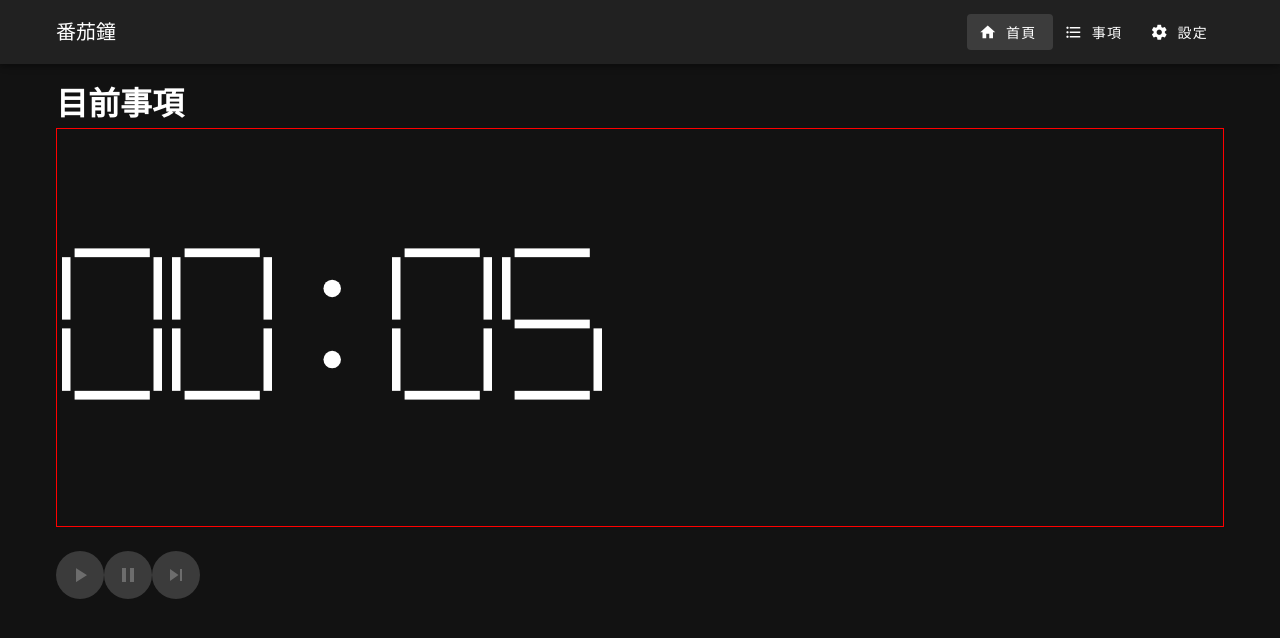
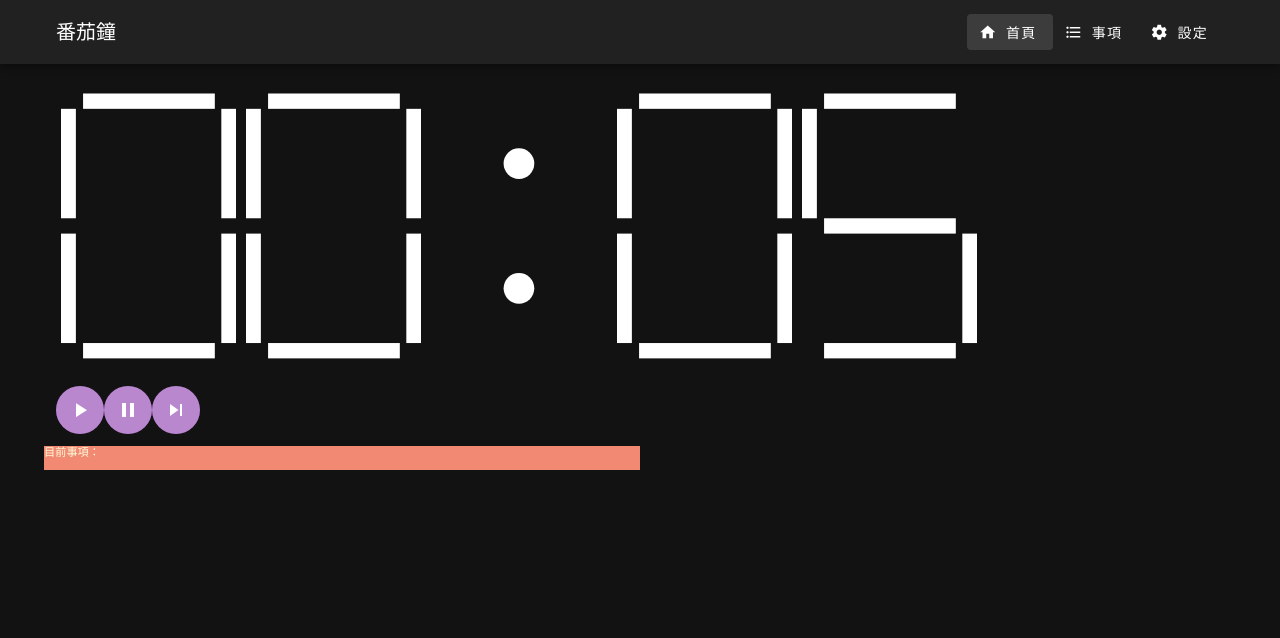
Before and after one commit to BobKuo/20250612, a Vue app: page / in a window 1280 px wide. Shown: the top 638 px of the page. Built offline with nearby package versions, Linux system fonts and the light colour scheme; a small style sheet from the web is missing.

Commit message:
RWD與亮暗模式

```diff
--- a/src/App.vue
+++ b/src/App.vue
@@ -2,7 +2,7 @@
   <v-app>
     <v-app-bar>
       <v-container class="d-flex align-center">
-        <v-app-bar-title>番茄鐘</v-app-bar-title>
+        <v-app-bar-title style="cursor: pointer" @click="toggleTheme">番茄鐘</v-app-bar-title>
         <v-btn prepend-icon="mdi-home" to="/">首頁</v-btn>
         <v-btn prepend-icon="mdi-format-list-bulleted" to="/list">事項</v-btn>
         <v-btn prepend-icon="mdi-cog" to="/settings">設定</v-btn>
@@ -51,6 +51,11 @@
 </template>
 
 <script setup>
+import { useTheme } from 'vuetify'
+const theme = useTheme()
+const toggleTheme = () => {
+  theme.global.name.value = theme.global.current.value.dark ? 'light' : 'dark'
+}
 // import CardA from '@/components/CardA.vue'
 // import CardB from '@/components/CardB.vue'
 // import SlotExample from '@/components/SlotExample.vue'
--- a/src/components/DigitNumber.vue
+++ b/src/components/DigitNumber.vue
@@ -77,7 +77,6 @@ defineProps(['data', 'color'])
 <style scoped lang="sass">
 svg
   margin: 5px
-  width: 100px
 rect, circle
   fill: transparent
   &.active
--- a/src/stores/settings.js
+++ b/src/stores/settings.js
@@ -4,46 +4,64 @@ import { computed, ref } from 'vue'
 export const useSettingsStore = defineStore(
   'settings',
   () => {
-    const alarms = [
-      { id: 1, name: '鬧鐘1', file: new URL('@/assets/alarm.mp3', import.meta.url).href },
+    const alarm_musics = [
+      {
+        id: 1,
+        name: '鬧鐘1',
+        file: new URL('@/assets/alarm.mp3', import.meta.url).href,
+        showCtrl: false,
+      },
       {
         id: 2,
         name: '鬧鐘2',
         file: new URL('@/assets/alarm-clock-short-6402.mp3', import.meta.url).href,
-      },
-      { id: 3, name: '歡呼聲', file: new URL('@/assets/yay.mp3', import.meta.url).href },
-      {
-        id: 4,
-        name: '咖啡店氛圍',
-        file: new URL('@/assets/coffee-shop-338785.mp3', import.meta.url).href,
+        showCtrl: false,
       },
       {
-        id: 5,
-        name: '吉他1',
-        file: new URL('@/assets/my-life-main-6670.mp3', import.meta.url).href,
-      },
-      {
-        id: 6,
-        name: '吉他2',
-        file: new URL('@/assets/simple-happy-life-353819.mp3', import.meta.url).href,
+        id: 3,
+        name: '歡呼聲',
+        file: new URL('@/assets/yay.mp3', import.meta.url).href,
+        showCtrl: false,
       },
     ]
 
-    const alarm_selected = ref(2)
-    const break_selected = ref(4)
+    const break_musics = [
+      {
+        id: 1,
+        name: '咖啡店氛圍',
+        file: new URL('@/assets/coffee-shop-338785.mp3', import.meta.url).href,
+        showCtrl: false,
+      },
+      {
+        id: 2,
+        name: '吉他1',
+        file: new URL('@/assets/my-life-main-6670.mp3', import.meta.url).href,
+        showCtrl: false,
+      },
+      {
+        id: 3,
+        name: '吉他2',
+        file: new URL('@/assets/simple-happy-life-353819.mp3', import.meta.url).href,
+        showCtrl: false,
+      },
+    ]
+
+    const alarm_selected = ref(1)
+    const break_selected = ref(1)
 
     const selectedAlarm = computed(() => {
-      const i = alarms.findIndex(alarm => alarm.id === alarm_selected.value)
-      return alarms[i]
+      const i = alarm_musics.findIndex(music => music.id === alarm_selected.value)
+      return alarm_musics[i]
     })
 
     const selectedBreak = computed(() => {
-      const i = alarms.findIndex(alarm => alarm.id === break_selected.value)
-      return alarms[i]
+      const i = break_musics.findIndex(music => music.id === break_selected.value)
+      return break_musics[i]
     })
 
     return {
-      alarms,
+      alarm_musics,
+      break_musics,
       alarm_selected,
       break_selected,
       selectedAlarm,
--- a/src/views/HomeView.vue
+++ b/src/views/HomeView.vue
@@ -2,14 +2,13 @@
   <v-container>
     <v-row>
       <v-col cols="12">
-        <h1>目前事項</h1>
-        <span v-for="(item, i) in list.items" :key="i">{{ item.text }} => </span>
-        <h2>{{ list.currentItem }}</h2>
-        <!-- <h2>{{ list.timeleft }}</h2> -->
-        <!-- <h2>{{ timeLeftText }}</h2> -->
-        <div style="border: 1px solid red">
-          <DigitNumber v-for="(data, i) in timeLeftText" :key="i" color="white" :data="data" />
-        </div>
+        <DigitNumber
+          v-for="(data, i) in timeLeftText"
+          :key="i"
+          :color="digitColor"
+          :data="data"
+          style="width: 15%; height: 100%"
+        />
       </v-col>
       <v-col cols="12">
         <!--
@@ -18,6 +17,7 @@
           2. 目前沒有事項或沒有未完成事項
         -->
         <v-btn
+          class="bg-purple-darken-2"
           :disabled="
             status === STATUS.COUNTING || (list.currentItem.length === 0 && list.items.length === 0)
           "
@@ -25,9 +25,39 @@
           @click="startTimer"
         />
         <!-- 只有倒數中才能按暫停 -->
-        <v-btn :disabled="status !== STATUS.COUNTING" icon="mdi-pause" @click="pause" />
+        <v-btn
+          class="bg-purple-darken-2"
+          :disabled="status !== STATUS.COUNTING"
+          icon="mdi-pause"
+          @click="pause"
+        />
         <!-- 目前有事項才能跳過 -->
-        <v-btn :disabled="list.currentItem.length === 0" icon="mdi-skip-next" @click="finish" />
+        <v-btn
+          class="bg-purple-darken-2"
+          :disabled="list.currentItem.length === 0"
+          icon="mdi-skip-next"
+          @click="finish"
+        />
+      </v-col>
+      <v-col cols="12">
+        <v-row id="item-list" class="">
+          <v-col id="current-color" cols="6">
+            <div id="current-title">目前事項：</div>
+            <div>{{ list.currentItem }}</div>
+            <div v-if="list.items.length > 0" id="current-left">
+              尚餘項目：{{ list.items.length }}
+            </div>
+          </v-col>
+          <v-col
+            v-for="(item, i) in list.items"
+            :key="i"
+            class="item-color"
+            cols="3"
+            style="white-space: nowrap; overflow: hidden; text-overflow: ellipsis"
+          >
+            {{ item.text }}
+          </v-col>
+        </v-row>
       </v-col>
     </v-row>
   </v-container>
@@ -36,6 +66,7 @@
 <script setup>
 import { useWebNotification } from '@vueuse/core'
 import { computed, ref } from 'vue'
+import { useTheme } from 'vuetify'
 import DigitNumber from '@/components/DigitNumber.vue'
 import { useListStore } from '@/stores/list'
 import { useSettingsStore } from '@/stores/settings'
@@ -51,12 +82,18 @@ const STATUS = {
 }
 const status = ref(STATUS.STOP)
 
-//
+// 進行中音樂
 const tick_audio = new Audio(new URL('@/assets/clock-24340.mp3', import.meta.url).href)
 tick_audio.loop = true // 讓音樂循環
 
 // 休息音樂
 let break_audio = null
+
+//
+const theme = useTheme()
+const digitColor = computed(() => {
+  return theme.global.current.value.dark ? 'white' : 'black'
+})
 
 // 計時器
 let timer = 0
@@ -158,3 +195,56 @@ const timeLeftText = computed(() => {
   return m + ':' + s
 })
 </script>
+
+<style scoped>
+.v-container,
+.v-col,
+body {
+  color: #222;
+}
+
+#current-color {
+  background: #f18973;
+  color: #fefbd8;
+
+  position: relative;
+}
+
+#current-title {
+  position: absolute;
+  top: -3px;
+  left: -6px;
+  /* background: #fff; */
+  padding: 2px 6px;
+  font-size: 0.7rem;
+  border-radius: 4px;
+  z-index: 1;
+}
+
+#current-left {
+  position: absolute;
+  top: -3px;
+  right: -3px;
+  /* background: #fff; */
+  padding: 2px 6px;
+  font-size: 0.7rem;
+  border-radius: 4px;
+  z-index: 1;
+}
+
+.item-color:nth-of-type(4n) {
+  background: #d5f4e6;
+}
+
+.item-color:nth-of-type(4n + 1) {
+  background: #80ced6;
+}
+
+.item-color:nth-of-type(4n + 2) {
+  background: #fefbd8;
+}
+
+.item-color:nth-of-type(4n + 3) {
+  background: #618685;
+}
+</style>
--- a/src/views/SettingsView.vue
+++ b/src/views/SettingsView.vue
@@ -5,41 +5,77 @@
         <h1 class="text-center">通知音樂設定</h1>
       </v-col>
       <v-col cols="12">
-        <v-table>
-          <thead>
-            <tr>
-              <th>名稱</th>
-              <th>試聽</th>
-              <th>通知選擇</th>
-              <th>休息選擇</th>
-            </tr>
-          </thead>
-          <tbody>
-            <tr v-for="alarm in settings.alarms" :key="alarm.id">
-              <td>{{ alarm.name }}</td>
-              <td>
-                <audio controls :src="alarm.file" />
-              </td>
-              <td>
-                <v-radio-group v-model="settings.alarm_selected" hide-details>
-                  <v-radio :value="alarm.id" />
-                </v-radio-group>
-              </td>
-              <td>
-                <v-radio-group v-model="settings.break_selected" hide-details>
-                  <v-radio :value="alarm.id" />
-                </v-radio-group>
-              </td>
-            </tr>
-          </tbody>
-        </v-table>
+        <v-row>
+          <v-col cols="4" order="1" sm="2">名稱</v-col>
+          <v-col cols="4" order="2" sm="8">試聽</v-col>
+          <v-col cols="4" order="3" sm="2">選取</v-col>
+        </v-row>
+        <v-row v-for="music in settings.alarm_musics" :key="music.id">
+          <v-col class="d-flex align-center" cols="4" order="1" sm="2">{{ music.name }}</v-col>
+          <v-col v-show="!isWide" cols="4" order="2" sm="8">
+            <v-btn
+              :icon="music.showCtrl ? 'mdi-unfold-less-horizontal' : 'mdi-unfold-more-horizontal'"
+              @click="toggleCtrl(music)"
+            />
+          </v-col>
+          <v-col v-show="isWide || music.showCtrl" cols="12" :order="audioOrder" sm="8">
+            <audio class="w-100" controls :src="music.file" />
+          </v-col>
+          <v-col class="d-flex align-center" cols="4" order="3" sm="2">
+            <v-radio-group v-model="settings.alarm_selected" hide-details>
+              <v-radio :value="music.id" />
+            </v-radio-group>
+          </v-col>
+        </v-row>
+      </v-col>
+      <v-col cols="12">
+        <h1 class="text-center">休息音樂設定</h1>
+      </v-col>
+      <v-col cols="12">
+        <v-row>
+          <v-col cols="4" order="1" sm="2">名稱</v-col>
+          <v-col cols="4" order="2" sm="8">試聽</v-col>
+          <v-col cols="4" order="3" sm="2">選取</v-col>
+        </v-row>
+        <v-row v-for="music in settings.break_musics" :key="music.id">
+          <v-col class="d-flex align-center" cols="4" order="1" sm="2">{{ music.name }}</v-col>
+          <v-col v-show="!isWide" cols="4" order="2" sm="8">
+            <v-btn
+              :icon="music.showCtrl ? 'mdi:unfold-less-horizontal' : 'mdi-unfold-more-horizontal'"
+              @click="toggleCtrl(music)"
+            />
+          </v-col>
+          <v-col v-show="isWide || music.showCtrk" cols="12" :order="audioOrder" sm="8">
+            <audio class="w-100" controls :src="music.file" />
+          </v-col>
+          <v-col class="d-flex align-center" cols="4" order="3" sm="2">
+            <v-radio-group v-model="settings.break_selected" hide-details>
+              <v-radio :value="music.id" />
+            </v-radio-group>
+          </v-col>
+        </v-row>
       </v-col>
     </v-row>
   </v-container>
 </template>
 
 <script setup>
+import { computed, onBeforeUnmount, onMounted, ref } from 'vue'
 import { useSettingsStore } from '@/stores/settings'
 
 const settings = useSettingsStore()
+const width = ref(window.innerWidth)
+const isWide = computed(() => width.value >= 600)
+const audioOrder = computed(() => (width.value < 600 ? 4 : 2))
+
+const toggleCtrl = music => {
+  music.showCtrl = !music.showCtrl
+}
+
+const handleResize = () => {
+  width.value = window.innerWidth
+}
+
+onMounted(() => window.addEventListener('resize', handleResize))
+onBeforeUnmount(() => window.removeEventListener('resize', handleResize))
 </script>
```
Also changed, not shown: 1 other file (tests, documents, lock files or other folders).
